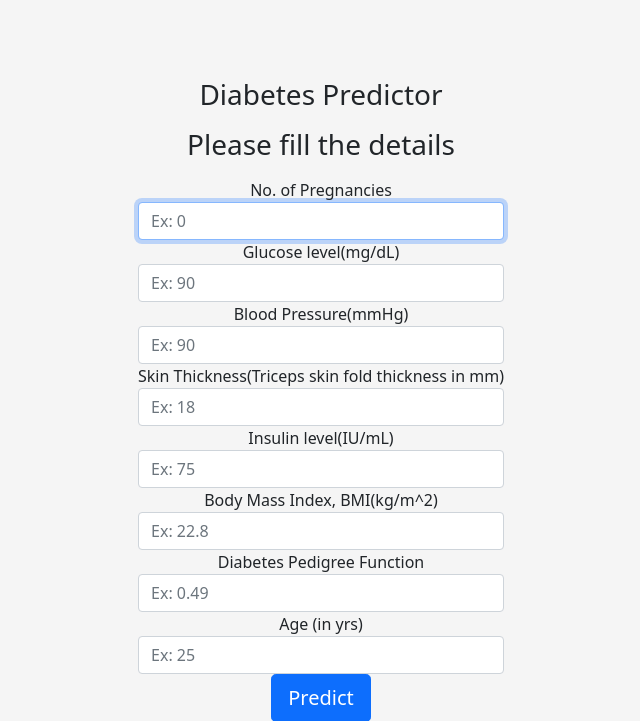
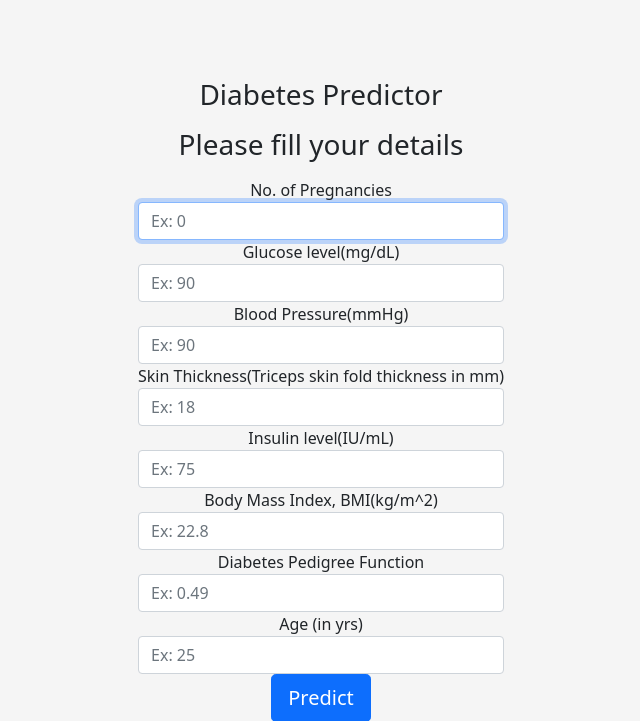
Before and after one commit to 17Rajat/Diabetes_Predictor_app, a Flask app: page / in a window 1280 px wide. Shown: the top 721 px of the page, without its empty margins (319-959 px from the left). Run offline with Flask 2, Linux system fonts and the light colour scheme; parts of the project's set-up code (start-up, migrations or seed data) failed here and were passed over; some libraries are stand-ins or nearby versions.

Commit message:
Update index.html

```diff
--- a/templates/index.html
+++ b/templates/index.html
@@ -17,7 +17,7 @@
 
     <form class= "form-upload" action="{{ url_for('predict')}}" method="POST">
       <h1 class="h3 mb-3 font-weight-normal">Diabetes Predictor </h1>
-      <h2 class="h3 mb-3 font-weight-normal">Please fill the details</h2>
+      <h2 class="h3 mb-3 font-weight-normal">Please fill your details</h2>
       <label for="Pregnancies" class="sr-only">No. of Pregnancies</label>
       <input type="text" id="Pregnancies" name= "Pregnancies" class="form-control" placeholder="Ex: 0" required autofocus>
       <label for="Glucose" class="sr-only">Glucose level(mg/dL) </label>
```
